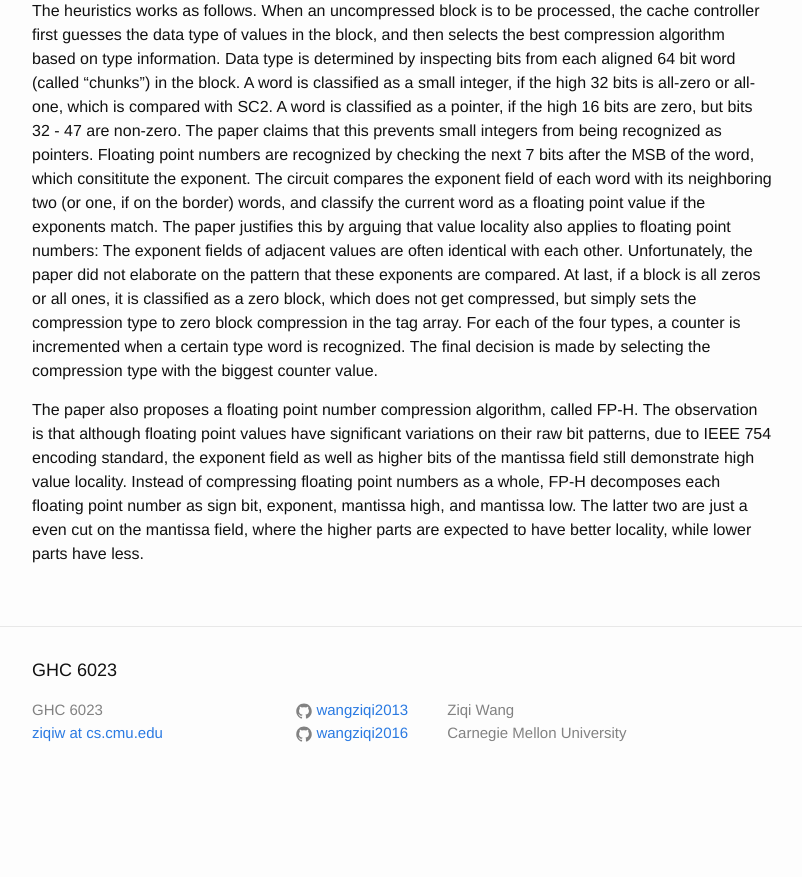
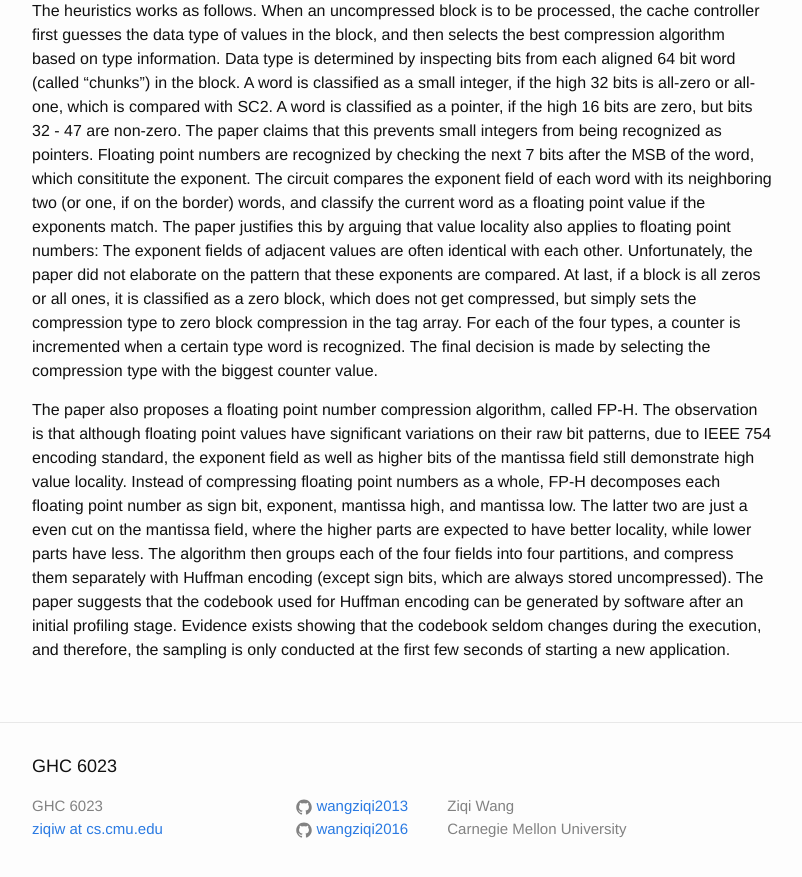
Before and after one commit to wangziqi2013/wangziqi2013.github.io, a Jekyll site: the page built from _posts/2020-07-12-hycomp.markdown, in a window 1280 px wide and 900 px high, scrolled down 2317 px. Shown: the top 877 px of the window, without its empty margins (238-1040 px from the left). Built offline with Jekyll 4.4.1, drawn with Linux system fonts in a browser that asks for light colours; before the commit the page ends 3121 px from its top, so only the background shows below that.

Commit message:
Adding dictionary

```diff
--- a/_posts/2020-07-12-hycomp.markdown
+++ b/_posts/2020-07-12-hycomp.markdown
@@ -106,3 +106,8 @@ exponent field as well as higher bits of the mantissa field still demonstrate hi
 Instead of compressing floating point numbers as a whole, FP-H decomposes each floating point number as sign bit,
 exponent, mantissa high, and mantissa low. The latter two are just a even cut on the mantissa field, where the higher
 parts are expected to have better locality, while lower parts have less.
+The algorithm then groups each of the four fields into four partitions, and compress them separately with Huffman encoding
+(except sign bits, which are always stored uncompressed).
+The paper suggests that the codebook used for Huffman encoding can be generated by software after an initial profiling
+stage. Evidence exists showing that the codebook seldom changes during the execution, and therefore, the sampling
+is only conducted at the first few seconds of starting a new application.
```
